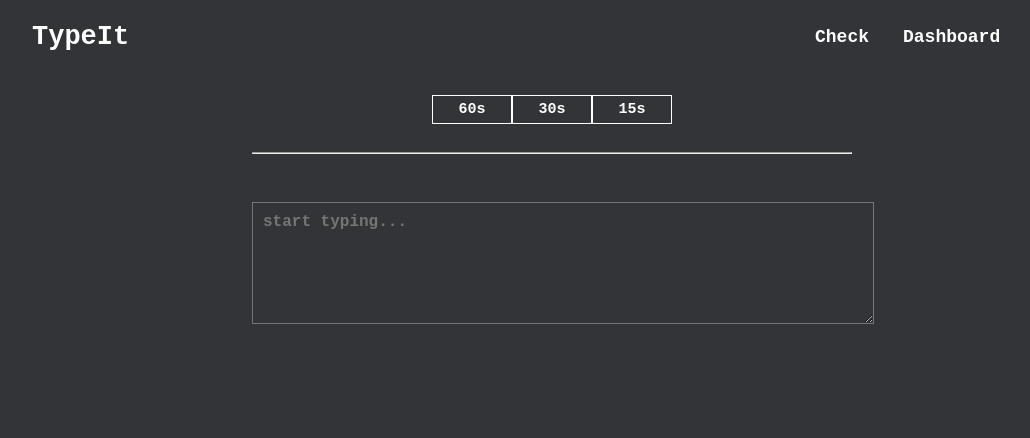
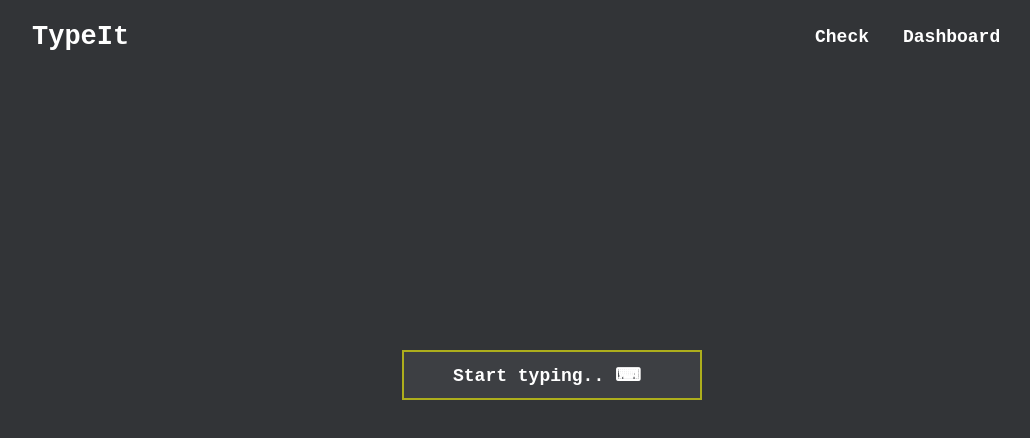
Before and after one commit to MB-44/typeit.io-bug, a React (Create React App) app: page / in a window 1280 px wide. Shown: the top 438 px of the page, without its empty margins (88-1118 px from the left). Built offline with nearby package versions, Linux system fonts and the light colour scheme; no server answers.

Commit message:
added enter button to home

```diff
--- a/src/pages/home/home.css
+++ b/src/pages/home/home.css
@@ -2,3 +2,33 @@
     display: flex;
     align-items: center;
 }
+
+.type-body {
+    display: flex;
+    justify-content: center;
+    align-items: center;
+    height: 70vh;
+}
+
+.to-enter-button {
+    width: 300px;
+    height: 50px;
+    background-color: #3d3f43;
+    border: 2px solid rgba(255, 255, 0, 0.581);
+    color: #fff;
+    font-family: 'Courier New', Courier, monospace;
+    font-weight: bold;
+    font-size: large;
+}
+
+.to-enter-button:hover {
+    background-color: #252525;
+    color: white;
+    border: none;
+    cursor: pointer;
+}
+
+.to-enter-button::after {
+    content: " \2328";
+    margin-right: 10px;
+}
--- a/src/pages/home/home.jsx
+++ b/src/pages/home/home.jsx
@@ -1,17 +1,31 @@
-import React from "react";
+import React, {useState} from "react";
 import './home.css';
 import Header from "../../components/header/header";
 import TypeTest from "../../components/typeTest/typeTest";
 
 function Home() {
+
+    const [showTypeTest, setShowTypeTest] = useState(false);
+
+    const handleStartTyping = () => {
+        setShowTypeTest(true)
+    }
+
+
+
     return (
         <>
+            <Header/>
+            <div className="type-body">
 
-        <Header/>
-        <div className="type-body">
-            < TypeTest />
-        </div>
+                {!showTypeTest && (
+                    <button className="to-enter-button" onClick={setShowTypeTest}>
+                        Start typing..
+                    </button>
+                )}
+                {showTypeTest && <TypeTest/>}
 
+            </div>
         </>
     )
 }
```
